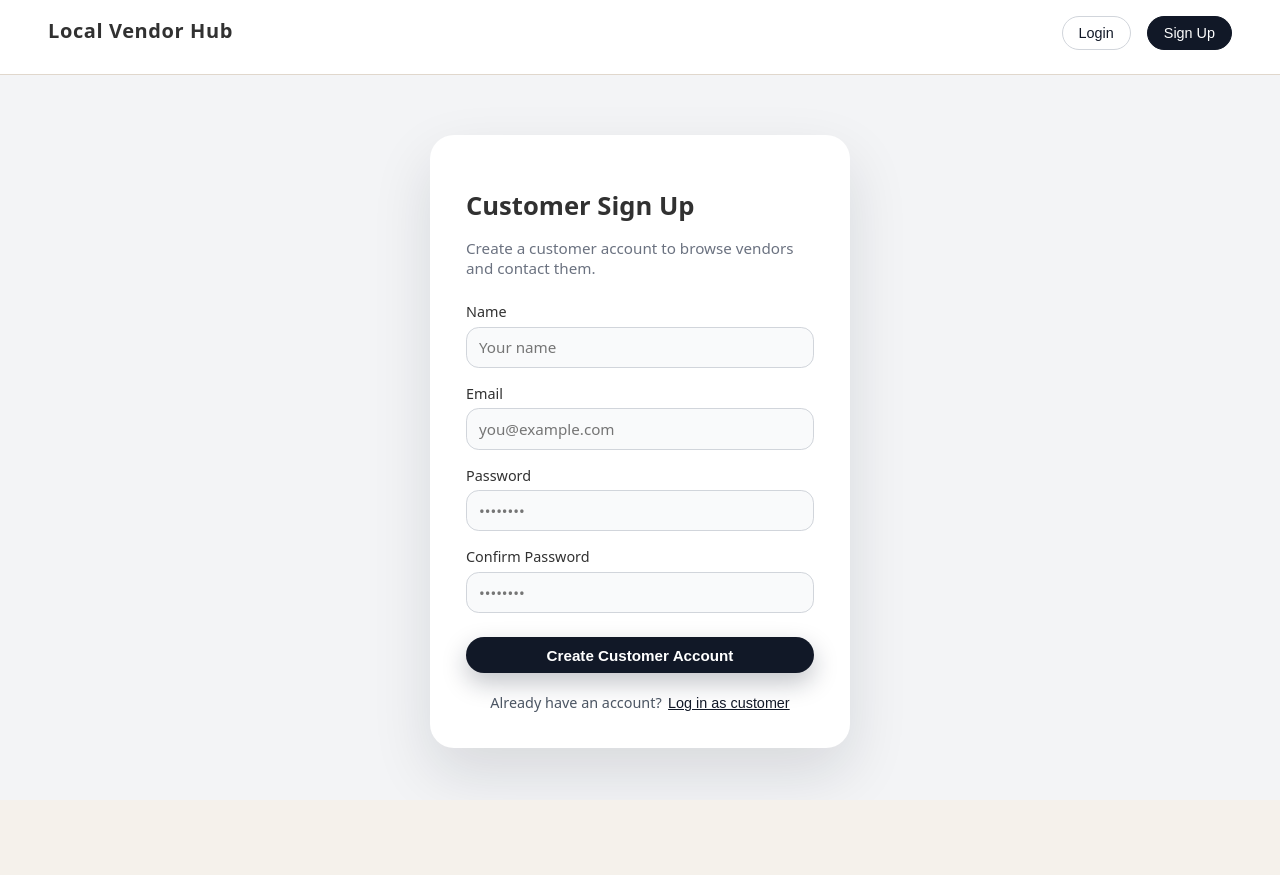
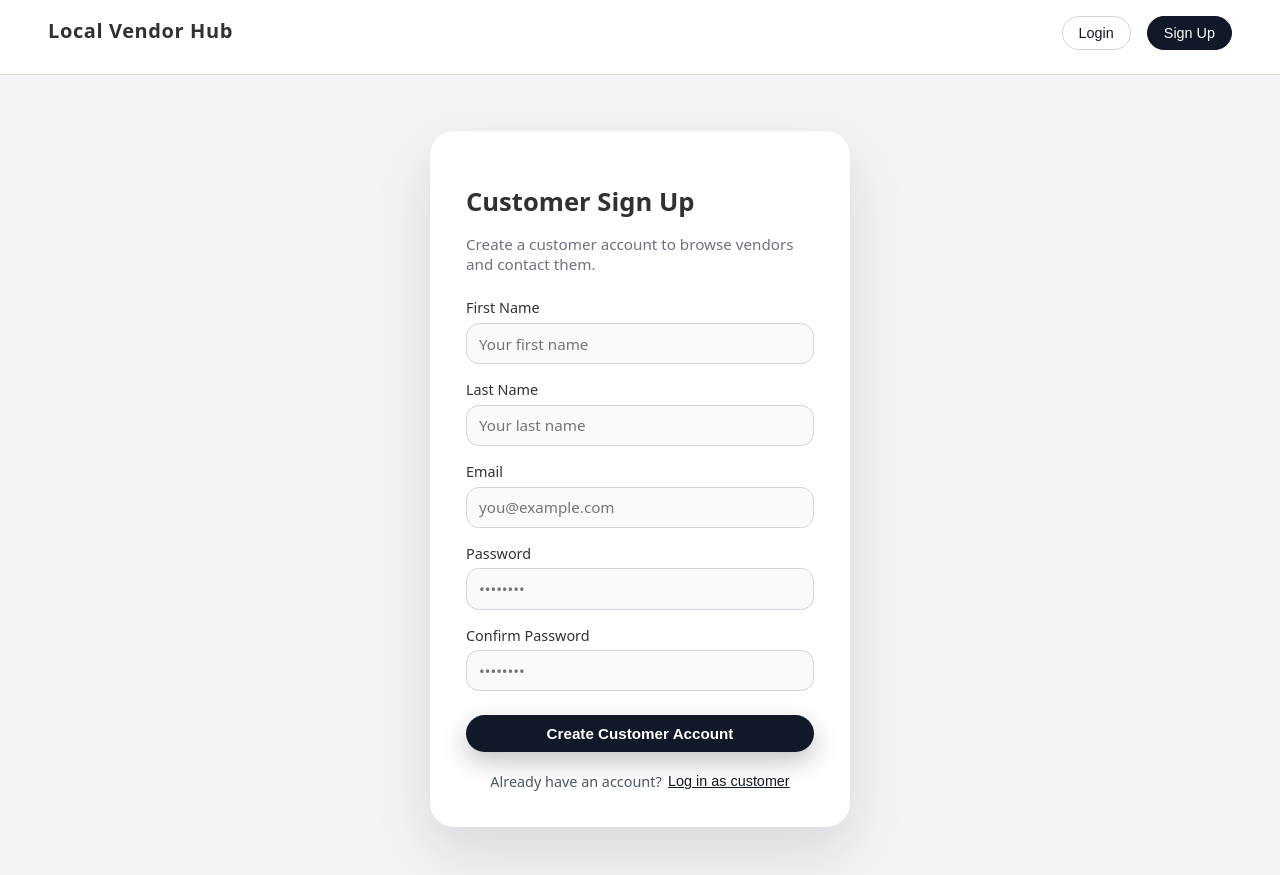
Before and after one commit to nellitarkka/SmallBusinessDirectory, a React (Vite) app in the folder frontend/: page /signup/customer in a window 1280 px wide. Before the commit the page ends 800 px from the top, so only its background shows below. Built offline with nearby package versions, Linux system fonts and the light colour scheme; no server answers.

Commit message:
use first name and last name in frontend

```diff
--- a/frontend/src/auth/AuthContext.tsx
+++ b/frontend/src/auth/AuthContext.tsx
@@ -20,7 +20,7 @@ export interface AuthContextType {
   user: AuthUser | null;
   isLoading: boolean;
   login: (email: string, password: string) => Promise<void>;
-  register: (email: string, password: string, name: string, role: Role) => Promise<void>;
+  register: (data: { email: string; password: string; firstName: string; lastName: string; role: Role }) => Promise<void>;
   logout: () => void;
   updateProfile: (updates: Partial<AuthUser>) => void;
 }
@@ -51,8 +51,8 @@ export const AuthProvider = ({ children }: { children: ReactNode }) => {
     }
   };
 
-  const register = async (email: string, password: string, name: string, role: Role) => {
-    const response = await authAPI.register(email, password, name, role);
+  const register = async ({ email, password, firstName, lastName, role }: { email: string; password: string; firstName: string; lastName: string; role: Role }) => {
+    const response = await authAPI.register(email, password, firstName, lastName, role);
     if (response.status === 'success') {
       setUser(response.data.user);
     } else {
--- a/frontend/src/pages/CustomerRegisterPage.tsx
+++ b/frontend/src/pages/CustomerRegisterPage.tsx
@@ -7,7 +7,8 @@ import { useAuth } from "../auth/AuthContext";
 const CustomerRegisterPage: React.FC = () => {
   const navigate = useNavigate();
   const { register, isLoading } = useAuth();
-  const [name, setName] = useState("");
+  const [firstName, setFirstName] = useState("");
+  const [lastName, setLastName] = useState("");
   const [email, setEmail] = useState("");
   const [password, setPassword] = useState("");
   const [confirmPassword, setConfirmPassword] = useState("");
@@ -26,8 +27,8 @@ const CustomerRegisterPage: React.FC = () => {
       await register({
         email,
         password,
-        firstName: name.split(" ")[0] || name,
-        lastName: name.split(" ").slice(1).join(" ") || "",
+        firstName,
+        lastName,
         role: "customer",
       });
       // after successful registration go to customer dashboard
@@ -50,16 +51,31 @@ const CustomerRegisterPage: React.FC = () => {
 
           <form className="auth-form" onSubmit={handleSubmit}>
             <div className="auth-field">
-              <label className="auth-label" htmlFor="customer-name">
-                Name
+              <label className="auth-label" htmlFor="customer-first-name">
+                First Name
               </label>
               <input
-                id="customer-name"
+                id="customer-first-name"
                 type="text"
                 className="auth-input"
-                placeholder="Your name"
-                value={name}
-                onChange={(e) => setName(e.target.value)}
+                placeholder="Your first name"
+                value={firstName}
+                onChange={(e) => setFirstName(e.target.value)}
+                required
+              />
+            </div>
+
+            <div className="auth-field">
+              <label className="auth-label" htmlFor="customer-last-name">
+                Last Name
+              </label>
+              <input
+                id="customer-last-name"
+                type="text"
+                className="auth-input"
+                placeholder="Your last name"
+                value={lastName}
+                onChange={(e) => setLastName(e.target.value)}
                 required
               />
             </div>
--- a/frontend/src/pages/VendorRegisterPage.tsx
+++ b/frontend/src/pages/VendorRegisterPage.tsx
@@ -7,6 +7,8 @@ import { useAuth } from "../auth/AuthContext";
 const VendorRegisterPage: React.FC = () => {
   const navigate = useNavigate();
   const { register, isLoading } = useAuth();
+  const [firstName, setFirstName] = useState("");
+  const [lastName, setLastName] = useState("");
   const [businessName, setBusinessName] = useState("");
   const [email, setEmail] = useState("");
   const [password, setPassword] = useState("");
@@ -26,10 +28,9 @@ const VendorRegisterPage: React.FC = () => {
       await register({
         email,
         password,
-        firstName: businessName.split(" ")[0] || businessName,
-        lastName: businessName.split(" ").slice(1).join(" ") || "",
+        firstName,
+        lastName,
         role: "vendor",
-        businessName,
       });
       // after successful registration go to vendor dashboard
       navigate("/vendor/dashboard");
@@ -50,6 +51,36 @@ const VendorRegisterPage: React.FC = () => {
           </p>
 
           <form className="auth-form" onSubmit={handleSubmit}>
+            <div className="auth-field">
+              <label className="auth-label" htmlFor="vendor-first-name">
+                First Name
+              </label>
+              <input
+                id="vendor-first-name"
+                type="text"
+                className="auth-input"
+                placeholder="Your first name"
+                value={firstName}
+                onChange={(e) => setFirstName(e.target.value)}
+                required
+              />
+            </div>
+
+            <div className="auth-field">
+              <label className="auth-label" htmlFor="vendor-last-name">
+                Last Name
+              </label>
+              <input
+                id="vendor-last-name"
+                type="text"
+                className="auth-input"
+                placeholder="Your last name"
+                value={lastName}
+                onChange={(e) => setLastName(e.target.value)}
+                required
+              />
+            </div>
+
             <div className="auth-field">
               <label className="auth-label" htmlFor="vendor-business-name">
                 Business Name
--- a/frontend/src/services/api.ts
+++ b/frontend/src/services/api.ts
@@ -37,10 +37,10 @@ async function apiCall(endpoint: string, options: RequestInit = {}) {
 
 // ==================== AUTH API ====================
 export const authAPI = {
-  register: async (email: string, password: string, name: string, role: string) => {
+  register: async (email: string, password: string, firstName: string, lastName: string, role: string) => {
     const data = await apiCall('/auth/register', {
       method: 'POST',
-      body: JSON.stringify({ email, password, name, role }),
+      body: JSON.stringify({ email, password, firstName, lastName, role }),
     });
 
     // Save token to localStorage
```
